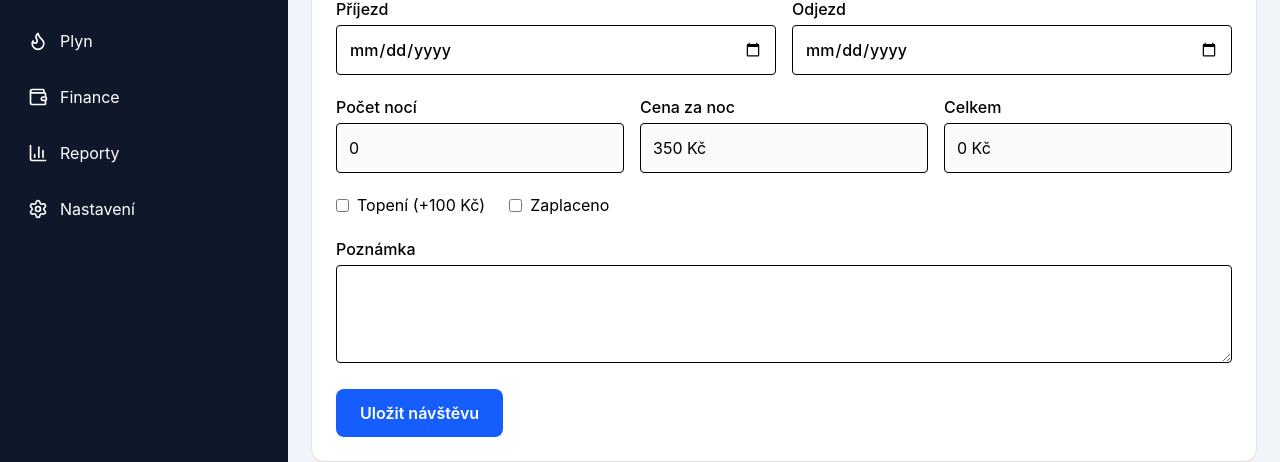
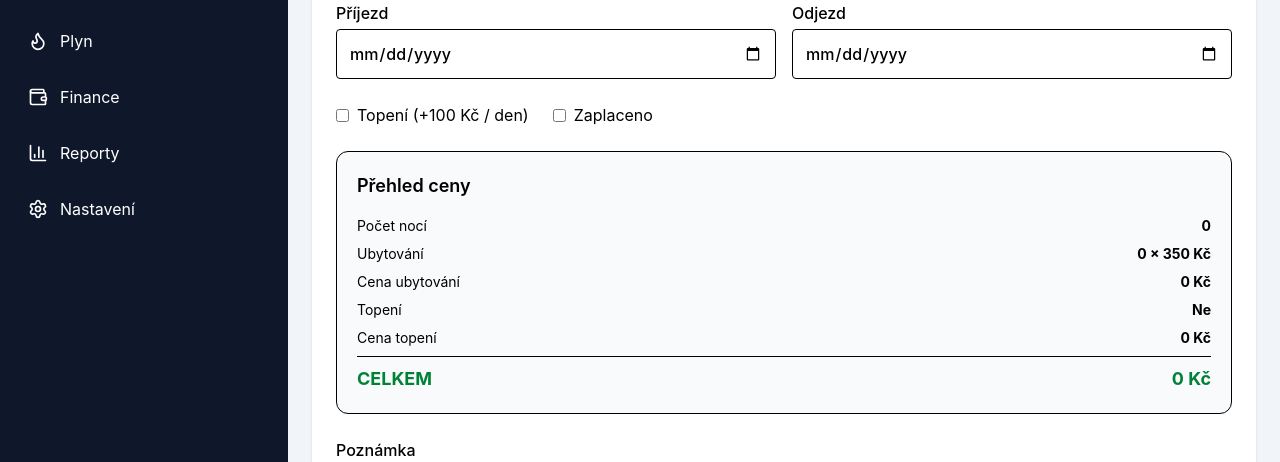
Before and after one commit to bogasf/chalupa-manager-v3, a React (Vite) app: page /visits in a window 1280 px wide. Shown: the part 343-805 px from the top of the page. Built offline with nearby package versions, Linux system fonts and the light colour scheme; no server answers; the database is empty.

Commit message:
Topení počítáno za každý den

```diff
--- a/src/pages/Visits/VisitForm.jsx
+++ b/src/pages/Visits/VisitForm.jsx
@@ -65,9 +65,18 @@ export default function VisitForm({
         )
       : 0;
 
-  const total =
-    nights * settings.pricePerNight +
-    (form.heating ? settings.heatingPrice : 0);
+  // Cena ubytování
+  const accommodation =
+    nights * settings.pricePerNight;
+
+  // Topení za každý den
+  const heatingCost =
+    form.heating
+      ? nights * settings.heatingPrice
+      : 0;
+
+  // Celková cena
+  const total = accommodation + heatingCost;
 
   function change(name, value) {
     setForm((current) => ({
@@ -105,14 +114,13 @@ export default function VisitForm({
       ...form,
       nights,
       pricePerNight: settings.pricePerNight,
-      heatingPrice: form.heating
-        ? settings.heatingPrice
-        : 0,
+
+      heatingPrice: heatingCost,
+
       total,
     };
 
     setSaving(true);
-
     try {
       if (selectedVisit) {
         await updateVisit(selectedVisit.id, data);
@@ -137,7 +145,6 @@ export default function VisitForm({
       }
 
       setForm(empty);
-
       onSaved?.();
 
     } catch (error) {
@@ -173,7 +180,7 @@ export default function VisitForm({
 
       <form
         onSubmit={submit}
-        className="space-y-5"
+        className="space-y-6"
       >
 
         <label className="block font-medium">
@@ -186,8 +193,7 @@ export default function VisitForm({
             value={form.familyId}
             onChange={(e) => {
               const family = families.find(
-                (item) =>
-                  item.id === e.target.value
+                (item) => item.id === e.target.value
               );
 
               setForm((current) => ({
@@ -197,6 +203,7 @@ export default function VisitForm({
               }));
             }}
           >
+
             <option value="">
               — vyberte rodinu —
             </option>
@@ -231,10 +238,7 @@ export default function VisitForm({
               className="mt-1 w-full rounded border p-3"
               value={form.arrival}
               onChange={(e) =>
-                change(
-                  "arrival",
-                  e.target.value
-                )
+                change("arrival", e.target.value)
               }
             />
 
@@ -250,35 +254,11 @@ export default function VisitForm({
               className="mt-1 w-full rounded border p-3"
               value={form.departure}
               onChange={(e) =>
-                change(
-                  "departure",
-                  e.target.value
-                )
+                change("departure", e.target.value)
               }
             />
 
           </label>
-
-        </div>
-
-        <div className="grid gap-4 sm:grid-cols-3">
-
-          <Info
-            label="Počet nocí"
-            value={nights}
-          />
-
-          <Info
-            label="Cena za noc"
-            value={`${settings.pricePerNight} Kč`}
-          />
-
-          <Info
-            label="Celkem"
-            value={`${total.toLocaleString(
-              "cs-CZ"
-            )} Kč`}
-          />
 
         </div>
 
@@ -290,14 +270,11 @@ export default function VisitForm({
               type="checkbox"
               checked={form.heating}
               onChange={(e) =>
-                change(
-                  "heating",
-                  e.target.checked
-                )
+                change("heating", e.target.checked)
               }
             />
 
-            Topení (+{settings.heatingPrice} Kč)
+            Topení (+{settings.heatingPrice} Kč / den)
 
           </label>
 
@@ -307,16 +284,72 @@ export default function VisitForm({
               type="checkbox"
               checked={form.paid}
               onChange={(e) =>
-                change(
-                  "paid",
-                  e.target.checked
-                )
+                change("paid", e.target.checked)
               }
             />
 
             Zaplaceno
 
           </label>
+
+        </div>
+
+        <div className="rounded-xl border bg-slate-50 p-5">
+
+          <h3 className="mb-4 text-lg font-semibold">
+            Přehled ceny
+          </h3>
+
+          <div className="space-y-2 text-sm">
+
+            <div className="flex justify-between">
+              <span>Počet nocí</span>
+              <strong>{nights}</strong>
+            </div>
+
+            <div className="flex justify-between">
+              <span>Ubytování</span>
+              <strong>
+                {nights} × {settings.pricePerNight} Kč
+              </strong>
+            </div>
+
+            <div className="flex justify-between">
+              <span>Cena ubytování</span>
+              <strong>
+                {accommodation.toLocaleString("cs-CZ")} Kč
+              </strong>
+            </div>
+
+            <div className="flex justify-between">
+              <span>Topení</span>
+              <strong>
+                {form.heating
+                  ? `${nights} × ${settings.heatingPrice} Kč`
+                  : "Ne"}
+              </strong>
+            </div>
+
+            <div className="flex justify-between">
+              <span>Cena topení</span>
+              <strong>
+                {heatingCost.toLocaleString("cs-CZ")} Kč
+              </strong>
+            </div>
+
+            <hr />
+
+            <div className="flex justify-between text-lg font-bold text-green-700">
+
+              <span>CELKEM</span>
+
+              <span>
+                {total.toLocaleString("cs-CZ")} Kč
+              </span>
+
+            </div>
+
+          </div>
 
         </div>
 
@@ -347,11 +380,9 @@ export default function VisitForm({
         </button>
 
       </form>
-
     </div>
   );
 }
-
 function Info({ label, value }) {
   return (
     <label className="font-medium">
```
